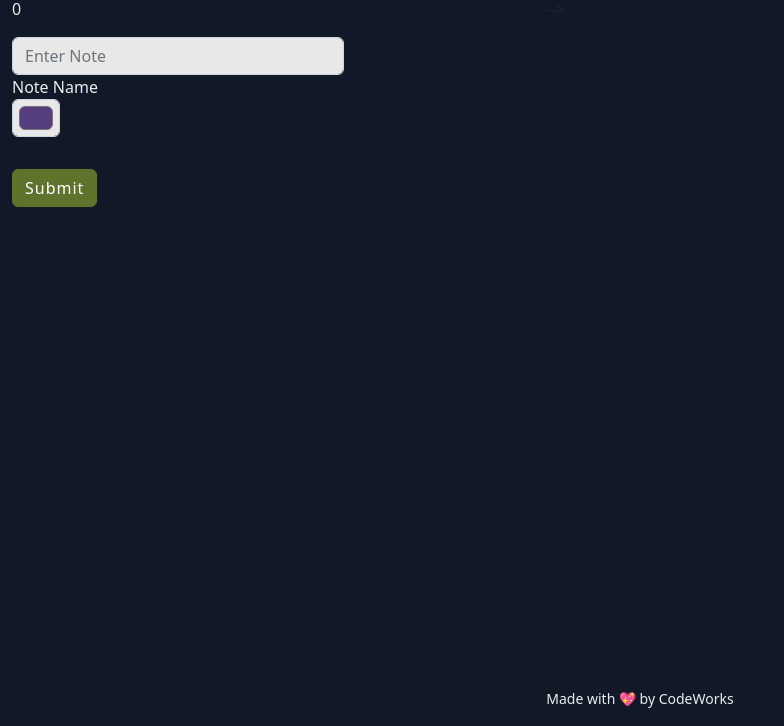
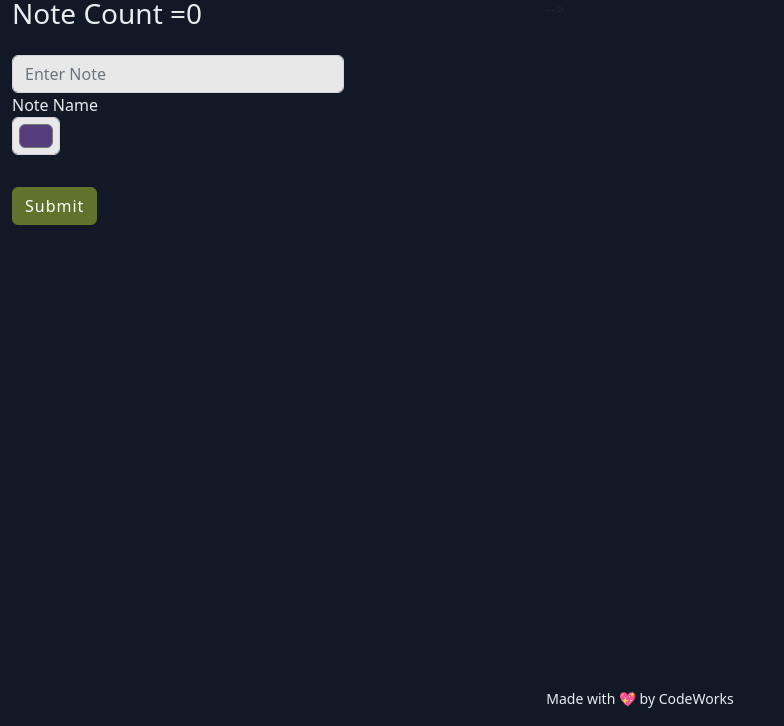
Before and after one commit to deriklee451/Jot, a website with bundled scripts: page index.html in a window 1280 px wide. Shown: the part 74-800 px from the top of the page, without its empty margins (0-784 px from the left). Built offline with nearby package versions, Linux system fonts and the light colour scheme; a script that the page names is missing.

Commit message:
updated note count..

```diff
--- a/index.html
+++ b/index.html
@@ -34,7 +34,7 @@
 
       <div class="col-5 bg-dark">
 
-        <span id="notes-count" class="text-light">0</span>
+        <h3 class="text-light">Note Count =<span id="notes-count" class="text-light">0</span></h3>
 
         <section id="notes-list" class="row">
 
```
